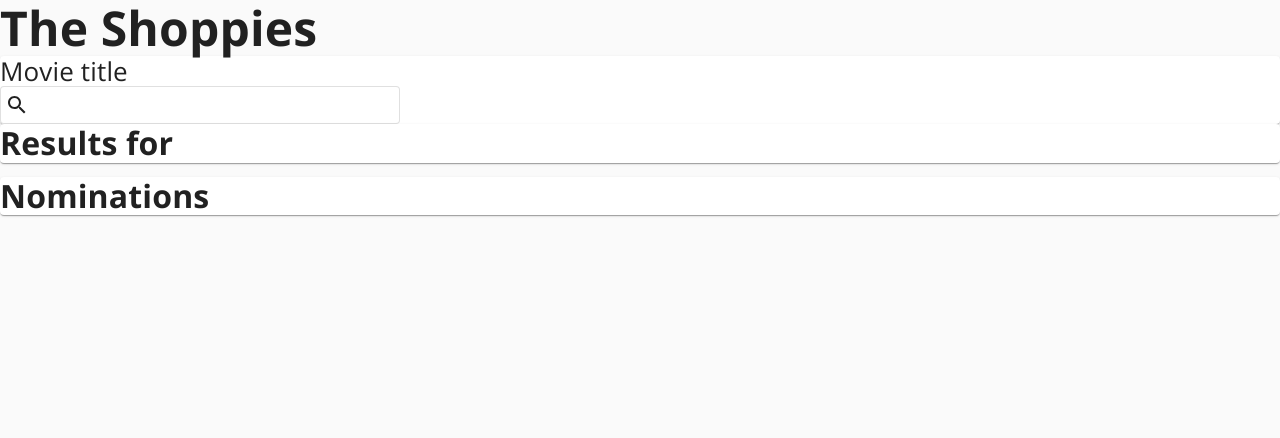
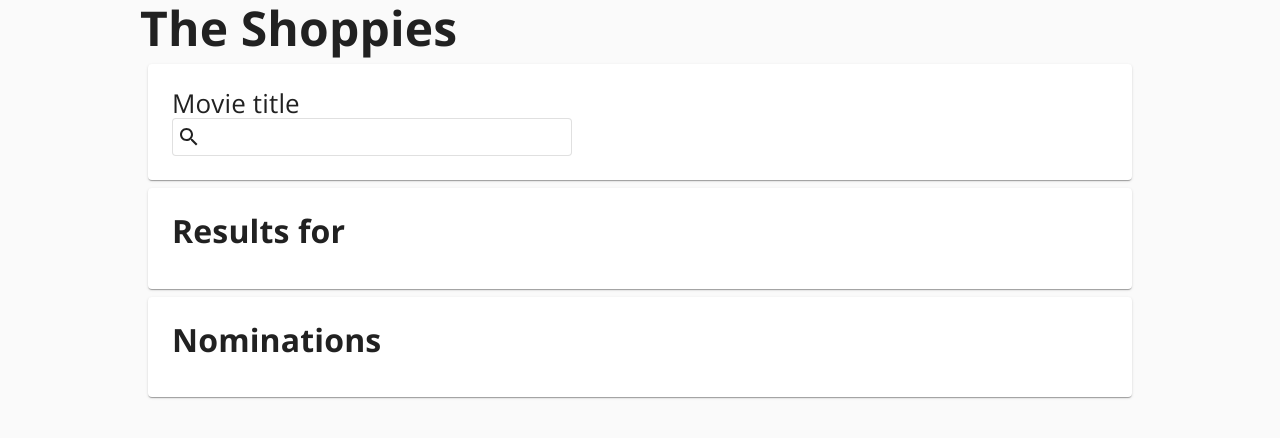
Before and after one commit to armiantos/shopify-frontend-intern, a React (Create React App) app: page / in a window 1280 px wide. Shown: the top 438 px of the page. Built offline with nearby package versions, Linux system fonts and the light colour scheme.

Commit message:
Add support for really wide screens

```diff
--- /dev/null
+++ b/src/App.css
@@ -0,0 +1,3 @@
+.App {
+    width: min(1000px, 100vw);
+}
--- a/src/App.tsx
+++ b/src/App.tsx
@@ -2,10 +2,13 @@ import React, { useEffect, useState } from 'react';
 import { Movie } from './api/data/SearchResponse';
 import { searchMovies } from './api/OMDb';
 
+import Box from '@material-ui/core/Box';
 import Paper from '@material-ui/core/Paper';
 import SearchBar from './components/SearchBar';
 import ClickableMovie from './components/ClickableMovie';
 
+import './App.css';
+import { makeStyles } from '@material-ui/core/styles';
 import CssBaseline from '@material-ui/core/CssBaseline';
 import Typography from '@material-ui/core/Typography';
 import { ThemeProvider } from '@material-ui/core/styles';
@@ -16,9 +19,24 @@ type SearchResults = {
     movies: Movie[];
 };
 
+const useStyles = makeStyles((theme) => ({
+    root: {
+        width: '100%',
+    },
+    paper: {
+        padding: theme.spacing(3),
+        margin: theme.spacing(1),
+    },
+    item: {
+        marginBottom: theme.spacing(1),
+    },
+}));
+
 function App() {
     const [searchResults, setSearchResults] = useState<SearchResults>();
     const [nominations, setNominations] = useState<Movie[]>([]);
+
+    const classes = useStyles();
 
     useEffect(() => {
         if (nominations.length === 5) {
@@ -50,6 +68,7 @@ function App() {
     }
 
     return (
+        <Box className={classes.root} display="flex" justifyContent="center">
             <div className="App">
                 <CssBaseline />
 
@@ -58,7 +77,7 @@ function App() {
                         <Typography variant="h1">The Shoppies</Typography>
                     </header>
 
-                <Paper className="Search">
+                    <Paper className={`Search ${classes.paper}`}>
                         <Typography variant="h3">Movie title</Typography>
                         <SearchBar
                             onSearch={async (title) => {
@@ -70,30 +89,34 @@ function App() {
                         />
                     </Paper>
 
-                <Paper className="SearchResults">
+                    <Paper className={`SearchResults ${classes.paper}`}>
                         <Typography variant="h2">
                             Results for {searchResults?.title}
                         </Typography>
                         <ul>
                             {searchResults?.movies.map((movie) => (
-                            <li key={movie.imdbID}>
+                                <li key={movie.imdbID} className={classes.item}>
                                     <ClickableMovie
                                         movie={movie}
+                                        buttonText="Nominate"
                                         onClick={nominate}
-                                    isClickDisabled={isMovieNominated(movie)}
+                                        isClickDisabled={isMovieNominated(
+                                            movie
+                                        )}
                                     />
                                 </li>
                             ))}
                         </ul>
                     </Paper>
 
-                <Paper className="Nominations">
+                    <Paper className={`Nominations ${classes.paper}`}>
                         <Typography variant="h2">Nominations</Typography>
                         <ul>
                             {nominations.map((movie) => (
-                            <li key={movie.imdbID}>
+                                <li key={movie.imdbID} className={classes.item}>
                                     <ClickableMovie
                                         movie={movie}
+                                        buttonText="Remove"
                                         onClick={removeFromNominations}
                                     />
                                 </li>
@@ -102,6 +125,7 @@ function App() {
                     </Paper>
                 </ThemeProvider>
             </div>
+        </Box>
     );
 }
 
--- a/src/components/SearchBar.tsx
+++ b/src/components/SearchBar.tsx
@@ -13,7 +13,7 @@ const useStyles = makeStyles((theme) => ({
         padding: '2px 4px',
         display: 'flex',
         alignItems: 'center',
-        width: 400,
+        maxWidth: 400,
     },
     input: {
         marginLeft: theme.spacing(1),
```
Lines whose indentation alone changed are shown as unchanged.
